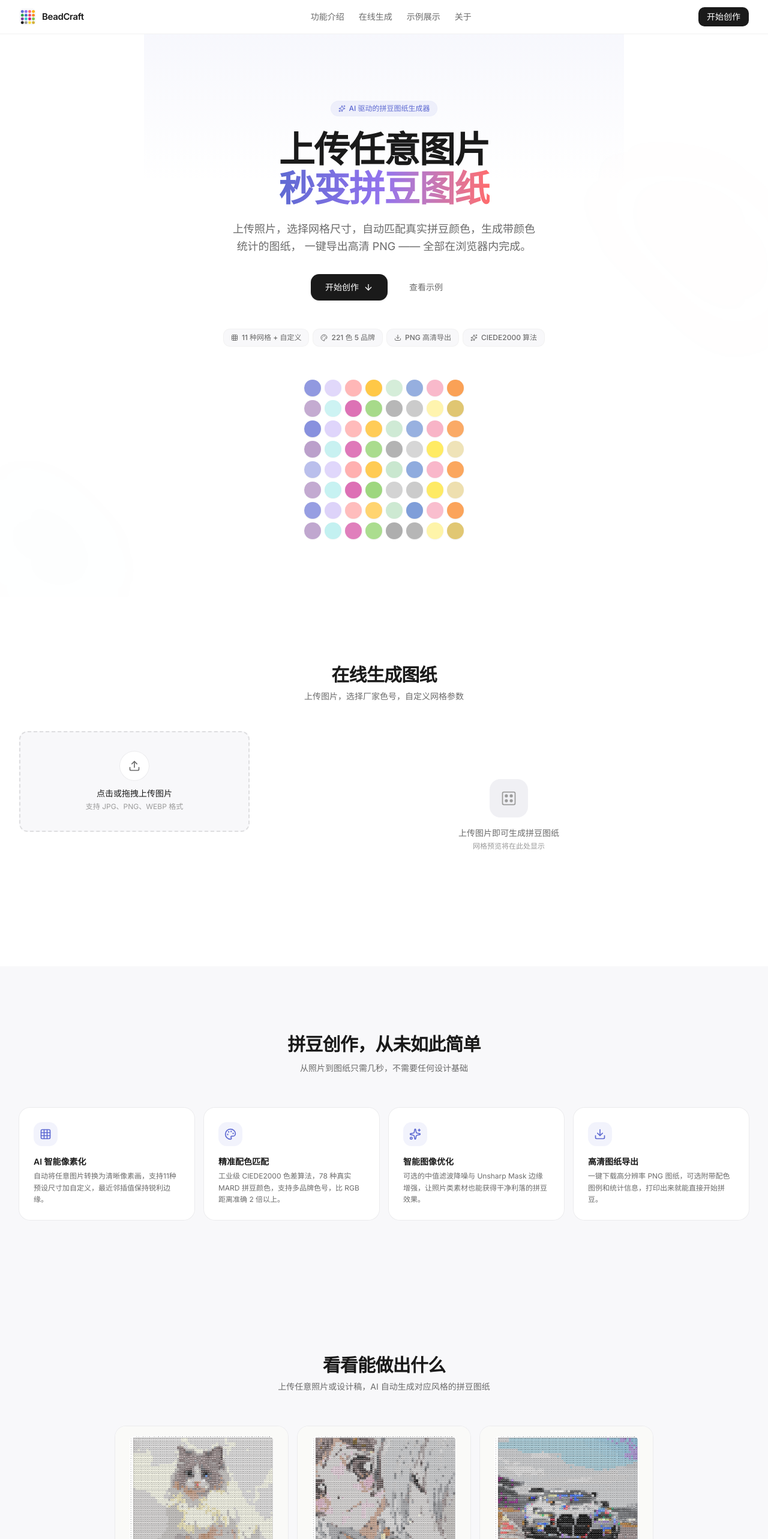
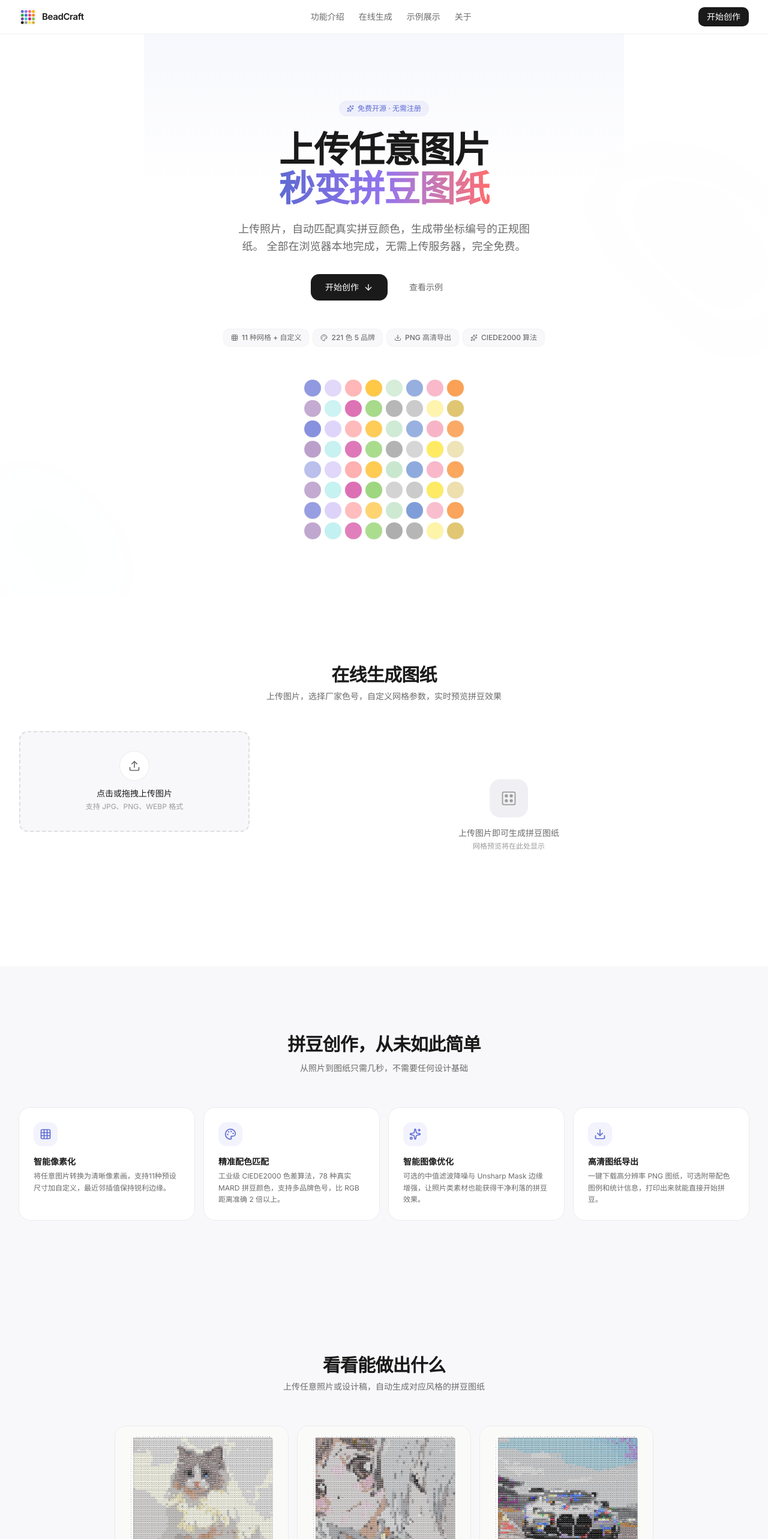
Before and after one commit to PXY000/beadcraft, a Next.js app: page / in a window 1280 px wide. Shown: the top 2566 px of the page at 60% size. Built offline with nearby package versions, Linux system fonts and the light colour scheme.

Commit message:
去AI化：定位为免费开源拼豆工具，MIT协议

```diff
--- a/app/layout.tsx
+++ b/app/layout.tsx
@@ -10,9 +10,9 @@ const inter = Inter({
 });
 
 export const metadata: Metadata = {
-  title: "BeadCraft — AI 拼豆图纸生成器 | 图片转拼豆像素画",
+  title: "BeadCraft — 免费拼豆图纸生成器 | 图片转拼豆像素画",
   description:
-    "上传任意图片，AI 自动转换成拼豆图纸。智能配色匹配、像素化处理、网格生成、颜色统计、高清导出。免费使用，无需注册。",
+    "上传任意图片，自动转换成拼豆图纸。智能配色匹配、像素化处理、网格生成、颜色统计、高清导出。免费开源，无需注册。",
   keywords: [
     "拼豆",
     "拼豆图纸",
@@ -20,17 +20,18 @@ export const metadata: Metadata = {
     "像素画",
     "perler bead",
     "拼豆图案",
-    "AI拼豆",
+    "免费拼豆",
+    "开源拼豆",
     "图片转拼豆",
   ],
   openGraph: {
-    title: "BeadCraft — AI 拼豆图纸生成器",
+    title: "BeadCraft — 免费拼豆图纸生成器",
     description: "上传任意图片，AI 自动转换成拼豆图纸，支持46色精准匹配。",
     type: "website",
   },
   twitter: {
     card: "summary_large_image",
-    title: "BeadCraft — AI 拼豆图纸生成器",
+    title: "BeadCraft — 免费拼豆图纸生成器",
     description: "上传任意图片，AI 自动转换成拼豆图纸，支持46色精准匹配。",
   },
   robots: {
--- a/components/layout/footer.tsx
+++ b/components/layout/footer.tsx
@@ -44,7 +44,7 @@ export function Footer() {
 
           <div className="mt-8 pt-5 border-t border-black/5">
             <p className="text-xs text-[#9B9B9B]">
-              &copy; {new Date().getFullYear()} BeadCraft &mdash; 为拼豆爱好者打造的AI图纸生成工具
+              &copy; {new Date().getFullYear()} BeadCraft &mdash; 免费开源的拼豆图纸生成工具 · MIT License
             </p>
           </div>
         </div>
--- a/components/sections/about-section.tsx
+++ b/components/sections/about-section.tsx
@@ -39,6 +39,9 @@ export function AboutSection() {
             <p className="text-[15px] text-[#555555] leading-relaxed mb-4">
               于是干脆自己写了一个 —— 上传照片，自动匹配真实厂家的拼豆色号，生成带坐标和编号的正规图纸。希望能让她的拼豆创作更轻松一点，也希望能帮到同样喜欢拼豆的你。
             </p>
+            <p className="text-[15px] text-[#555555] leading-relaxed mb-4">
+              BeadCraft 完全免费、代码开源（MIT），不收集任何数据，所有图片处理都在你的浏览器本地完成。欢迎 Star、提 PR、或者直接拿去部署自己的版本。
+            </p>
 
             <div className="mt-8 pt-6 border-t border-black/5 space-y-3">
               <div className="flex items-center gap-2.5">
--- a/components/sections/features-section.tsx
+++ b/components/sections/features-section.tsx
@@ -7,9 +7,9 @@ import { motion } from "framer-motion";
 const features = [
   {
     icon: Grid3X3,
-    title: "AI 智能像素化",
+    title: "智能像素化",
     description:
-      "自动将任意图片转换为清晰像素画，支持11种预设尺寸加自定义，最近邻插值保持锐利边缘。",
+      "将任意图片转换为清晰像素画，支持11种预设尺寸加自定义，最近邻插值保持锐利边缘。",
   },
   {
     icon: Palette,
--- a/components/sections/generator-section.tsx
+++ b/components/sections/generator-section.tsx
@@ -53,7 +53,7 @@ export function GeneratorSection() {
             在线生成图纸
           </h2>
           <p className="mt-2 text-sm text-[#6B6B6B]">
-            上传图片，选择厂家色号，自定义网格参数
+            上传图片，选择厂家色号，自定义网格参数，实时预览拼豆效果
           </p>
         </div>
 
--- a/components/sections/hero-section.tsx
+++ b/components/sections/hero-section.tsx
@@ -34,7 +34,7 @@ export function HeroSection() {
             className="inline-flex items-center gap-1.5 px-3 py-1 rounded-full bg-[#5E6AD2]/8 text-[#5E6AD2] text-xs font-medium mb-6 ring-1 ring-[#5E6AD2]/10"
           >
             <Sparkles className="size-3" />
-            AI 驱动的拼豆图纸生成器
+            免费开源 · 无需注册
           </motion.div>
 
           <motion.h1
@@ -58,8 +58,8 @@ export function HeroSection() {
             variants={fadeUp}
             className="mt-5 text-base sm:text-lg text-[#6B6B6B] max-w-lg mx-auto leading-relaxed"
           >
-            上传照片，选择网格尺寸，自动匹配真实拼豆颜色，生成带颜色统计的图纸，
-            一键导出高清 PNG —— 全部在浏览器内完成。
+            上传照片，自动匹配真实拼豆颜色，生成带坐标编号的正规图纸。
+            全部在浏览器本地完成，无需上传服务器，完全免费。
           </motion.p>
 
           {/* CTA */}
--- a/components/sections/showcase-section.tsx
+++ b/components/sections/showcase-section.tsx
@@ -66,7 +66,7 @@ export function ShowcaseSection() {
             看看能做出什么
           </h2>
           <p className="mt-2 text-sm text-[#6B6B6B]">
-            上传任意照片或设计稿，AI 自动生成对应风格的拼豆图纸
+            上传任意照片或设计稿，自动生成对应风格的拼豆图纸
           </p>
         </div>
 
```
Also changed, not shown: 1 other file (tests, documents, lock files or other folders).
